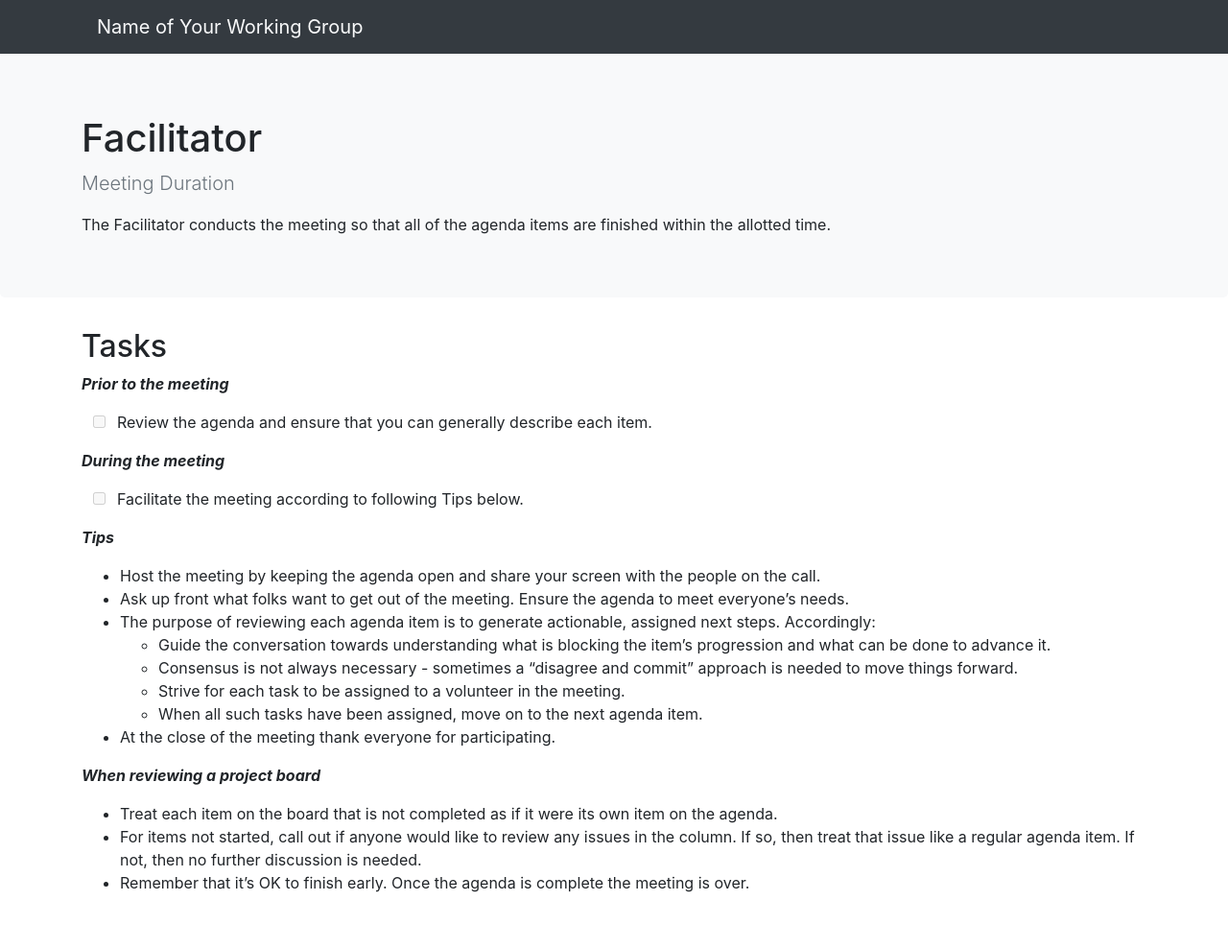
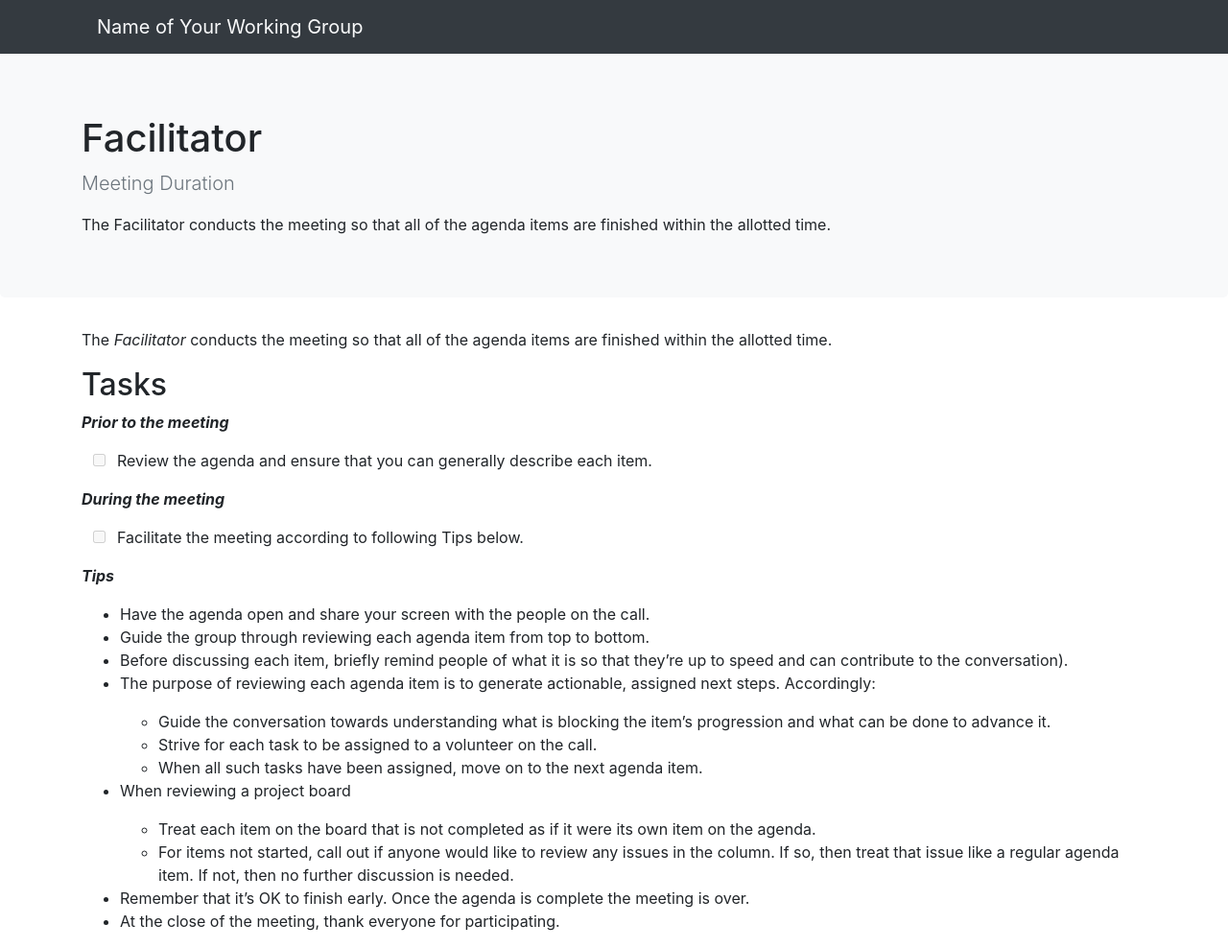
Before and after one commit to mrsanz/jekyll-roles-theme, a Jekyll site: the page built from roles/facilitator.md, in a window 1280 px wide. Shown: the whole page at 96% size. Built offline with Jekyll 4.4.1, drawn with Linux system fonts in a browser that asks for light colours; nearby versions of some CDN libraries; before the commit the page ends 948 px from its top, so only the background shows below that.

Commit message:
Update facilitator.md

```diff
--- a/_includes/default_roles/facilitator.md
+++ b/_includes/default_roles/facilitator.md
@@ -1,3 +1,5 @@
+The _Facilitator_ conducts the meeting so that all of the agenda items are finished within the allotted time.
+
 ## Tasks
 
 ***Prior to the meeting***
@@ -9,21 +11,23 @@
 
 ***Tips***
 
-* Host the meeting by keeping the agenda open and share your screen with the people on the call.
-* Ask up front what folks want to get out of the meeting.
-Ensure the agenda to meet everyone's needs.
-* The purpose of reviewing each agenda item is to generate actionable, assigned next steps. Accordingly:
+* Have the agenda open and share your screen with the people on the call.
+* Guide the group through reviewing each agenda item from top to bottom.
+* Before discussing each item, briefly remind people of what it is so that they're up to speed and can contribute to the conversation).
+* The purpose of reviewing each agenda item is to generate actionable, assigned next steps.  Accordingly:
+
   * Guide the conversation towards understanding what is blocking the item's progression and what can be done to advance it.
-  * Consensus is not always necessary - sometimes a "disagree and commit" approach is needed to move things forward.
-  * Strive for each task to be assigned to a volunteer in the meeting.
+  * Strive for each task to be assigned to a volunteer on the call.
   * When all such tasks have been assigned, move on to the next agenda item.
-* At the close of the meeting thank everyone for participating.
 
-{% if page.project_board == true %}
-***When reviewing a project board***
-* Treat each item on the board that is not completed as if it were its own item on the agenda.
-* For items not started, call out if anyone would like to review any issues in the column. If so, then treat that issue like a regular agenda item. If not, then no further discussion is needed.
-* Remember that it's OK to finish early. Once the agenda is complete the meeting is over.
-{% endif %}
+* When reviewing a project board
+
+  * Treat each item on the board that is not completed as if it were its own item on the agenda.
+  * For items not started, call out if anyone would like to review any issues in the column.
+If so, then treat that issue like a regular agenda item. If not, then no further discussion is needed.
+
+* Remember that it's OK to finish early.
+Once the agenda is complete the meeting is over.
+* At the close of the meeting, thank everyone for participating.
 
 {% include links.md %}
```
